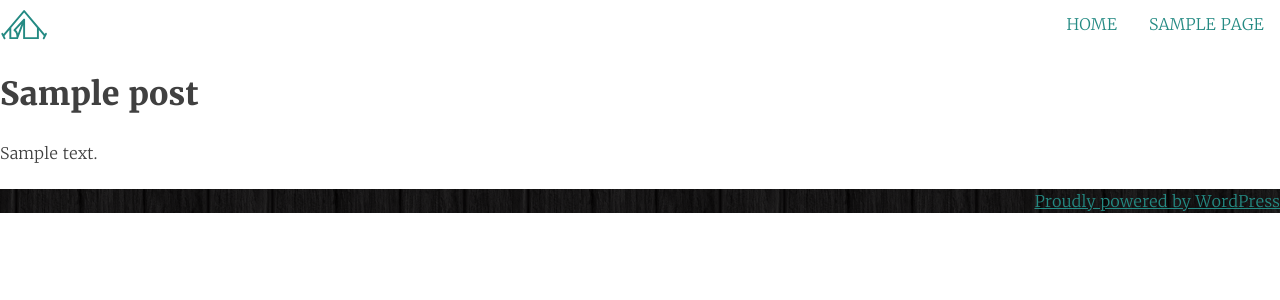
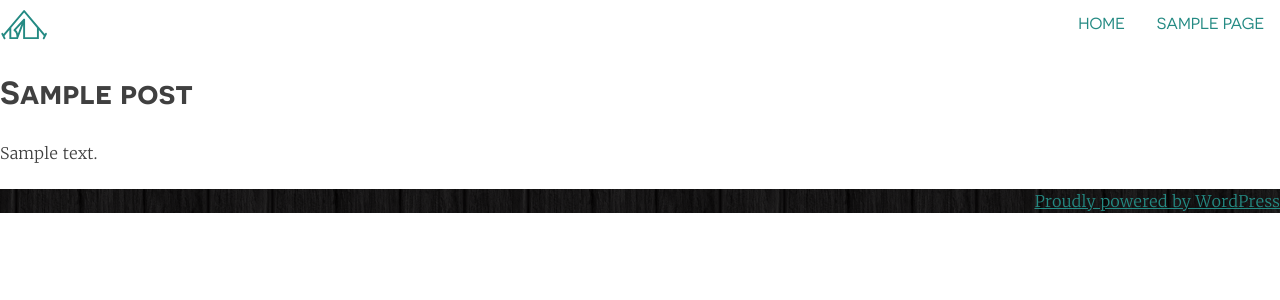
Before and after one commit to DCCA/inhabitent-wordpress, a WordPress theme: template themes/inhabitent-theme/page.php in a window 1280 px wide. Shown: the top 300 px of the page. Run offline with PHP 8.4 and a stand-in for WordPress, Linux system fonts and the light colour scheme; the site name, menu and one post (Sample post) are stand-ins, and other content is empty; some libraries are stand-ins or nearby versions.

```diff
--- a/themes/inhabitent-theme/header.php
+++ b/themes/inhabitent-theme/header.php
@@ -36,7 +36,9 @@
 					<div class='inhabitent-hero-banner'>
 						<img src="<?php echo get_template_directory_uri() . '/assets/logos/inhabitent-logo-full.svg' ?>" alt="full-white-tent-logo" class="inhabitent-logo-front-page">
 					</div>
+					</header><!-- #masthead -->
+					<div id="content" class='site-content one-column' >
+				<?php else : ?>
+					</header><!-- #masthead -->
+					<div id="content" class='site-content two-column' >
 				<?php endif; ?>
-
-			</header><!-- #masthead -->
-			<div id="content" class="site-content">
--- a/themes/inhabitent-theme/page.php
+++ b/themes/inhabitent-theme/page.php
@@ -18,6 +18,6 @@ get_header(); ?>
 
 		</main><!-- #main -->
 	</div><!-- #primary -->
+	<?php get_sidebar(); ?>
 
-<?php get_sidebar(); ?>
 <?php get_footer(); ?>
--- a/themes/inhabitent-theme/sass/_fonts.scss
+++ b/themes/inhabitent-theme/sass/_fonts.scss
@@ -12,26 +12,33 @@
 
 @font-face {
   font-family: 'Merriweather Web';
-  src: url('assets/fonts/Merriweather/fonts/merriweather-light-webfont.eot');
-  src: url('fonts/merriweather-light-webfont.eot?#iefix')
+  src: url('../../assets/fonts/Merriweather/fonts/merriweather-light-webfont.eot');
+  src: url('../../assets/fonts/Merriweather/fonts/merriweather-light-webfont.eot?#iefix')
       format('embedded-opentype'),
-    url('fonts/merriweather-light-webfont.woff2') format('woff2'),
-    url('fonts/merriweather-light-webfont.woff') format('woff'),
-    url('fonts/merriweather-light-webfont.ttf') format('truetype'),
-    url('fonts/merriweather-light-webfont.svg#merriweatherlight') format('svg');
+    url('../../assets/fonts/Merriweather/fonts/merriweather-light-webfont.woff2')
+      format('woff2'),
+    url('../../assets/fonts/Merriweather/fonts/merriweather-light-webfont.woff')
+      format('woff'),
+    url('../../assets/fonts/Merriweather/fonts/merriweather-light-webfont.ttf')
+      format('truetype'),
+    url('../../assets/fonts/Merriweather/fonts/merriweather-light-webfont.svg#merriweatherlight')
+      format('svg');
   font-weight: normal;
   font-style: normal;
 }
 
 @font-face {
   font-family: 'Merriweather Web';
-  src: url('fonts/merriweather-lightitalic-webfont.eot');
-  src: url('fonts/merriweather-lightitalic-webfont.eot?#iefix')
+  src: url('../../assets/fonts/Merriweather/fonts/merriweather-lightitalic-webfont.eot');
+  src: url('../../assets/fonts/Merriweather/fonts/merriweather-lightitalic-webfont.eot?#iefix')
       format('embedded-opentype'),
-    url('fonts/merriweather-lightitalic-webfont.woff2') format('woff2'),
-    url('fonts/merriweather-lightitalic-webfont.woff') format('woff'),
-    url('fonts/merriweather-lightitalic-webfont.ttf') format('truetype'),
-    url('fonts/merriweather-lightitalic-webfont.svg#merriweatherlight_italic')
+    url('../../assets/fonts/Merriweather/fonts/merriweather-lightitalic-webfont.woff2')
+      format('woff2'),
+    url('../../assets/fonts/Merriweather/fonts/merriweather-lightitalic-webfont.woff')
+      format('woff'),
+    url('../../assets/fonts/Merriweather/fonts/merriweather-lightitalic-webfont.ttf')
+      format('truetype'),
+    url('../../assets/fonts/Merriweather/fonts/merriweather-lightitalic-webfont.svg#merriweatherlight_italic')
       format('svg');
   font-weight: normal;
   font-style: italic;
@@ -39,26 +46,33 @@
 
 @font-face {
   font-family: 'Merriweather Web';
-  src: url('fonts/merriweather-bold-webfont.eot');
-  src: url('fonts/merriweather-bold-webfont.eot?#iefix')
+  src: url('../../assets/fonts/Merriweather/fonts/merriweather-bold-webfont.eot');
+  src: url('../../assets/fonts/Merriweather/fonts/merriweather-bold-webfont.eot?#iefix')
       format('embedded-opentype'),
-    url('fonts/merriweather-bold-webfont.woff2') format('woff2'),
-    url('fonts/merriweather-bold-webfont.woff') format('woff'),
-    url('fonts/merriweather-bold-webfont.ttf') format('truetype'),
-    url('fonts/merriweather-bold-webfont.svg#merriweatherbold') format('svg');
+    url('../../assets/fonts/Merriweather/fonts/merriweather-bold-webfont.woff2')
+      format('woff2'),
+    url('../../assets/fonts/Merriweather/fonts/merriweather-bold-webfont.woff')
+      format('woff'),
+    url('../../assets/fonts/Merriweather/fonts/merriweather-bold-webfont.ttf')
+      format('truetype'),
+    url('../../assets/fonts/Merriweather/fonts/merriweather-bold-webfont.svg#merriweatherbold')
+      format('svg');
   font-weight: bold;
   font-style: normal;
 }
 
 @font-face {
   font-family: 'Merriweather Web';
-  src: url('fonts/merriweather-bolditalic-webfont.eot');
-  src: url('fonts/merriweather-bolditalic-webfont.eot?#iefix')
+  src: url('../../assets/fonts/Merriweather/fonts/merriweather-bolditalic-webfont.eot');
+  src: url('../../assets/fonts/Merriweather/fonts/merriweather-bolditalic-webfont.eot?#iefix')
       format('embedded-opentype'),
-    url('fonts/merriweather-bolditalic-webfont.woff2') format('woff2'),
-    url('fonts/merriweather-bolditalic-webfont.woff') format('woff'),
-    url('fonts/merriweather-bolditalic-webfont.ttf') format('truetype'),
-    url('fonts/merriweather-bolditalic-webfont.svg#merriweatherbold_italic')
+    url('../../assets/fonts/Merriweather/fonts/merriweather-bolditalic-webfont.woff2')
+      format('woff2'),
+    url('../../assets/fonts/Merriweather/fonts/merriweather-bolditalic-webfont.woff')
+      format('woff'),
+    url('../../assets/fonts/Merriweather/fonts/merriweather-bolditalic-webfont.ttf')
+      format('truetype'),
+    url('../../assets/fonts/Merriweather/fonts/merriweather-bolditalic-webfont.svg#merriweatherbold_italic')
       format('svg');
   font-weight: bold;
   font-style: italic;
@@ -74,13 +88,16 @@
 
 @font-face {
   font-family: 'Novecento Sans Web';
-  src: url('fonts/novecentosanswide-normal-webfont.eot');
-  src: url('fonts/novecentosanswide-normal-webfont.eot?#iefix')
+  src: url('../../assets/fonts/Novecento/fonts/novecentosanswide-normal-webfont.eot');
+  src: url('../../assets/fonts/Novecento/fonts/novecentosanswide-normal-webfont.eot?#iefix')
       format('embedded-opentype'),
-    url('fonts/novecentosanswide-normal-webfont.woff2') format('woff2'),
-    url('fonts/novecentosanswide-normal-webfont.woff') format('woff'),
-    url('fonts/novecentosanswide-normal-webfont.ttf') format('truetype'),
-    url('fonts/novecentosanswide-normal-webfont.svg#novecento_sans_widenormal')
+    url('../../assets/fonts/Novecento/fonts/novecentosanswide-normal-webfont.woff2')
+      format('woff2'),
+    url('../../assets/fonts/Novecento/fonts/novecentosanswide-normal-webfont.woff')
+      format('woff'),
+    url('../../assets/fonts/Novecento/fonts/novecentosanswide-normal-webfont.ttf')
+      format('truetype'),
+    url('../../assets/fonts/Novecento/fonts/novecentosanswide-normal-webfont.svg#novecento_sans_widenormal')
       format('svg');
   font-weight: normal;
   font-style: normal;
@@ -88,13 +105,16 @@
 
 @font-face {
   font-family: 'Novecento Sans Web';
-  src: url('fonts/novecentosanswide-demibold-webfont.eot');
-  src: url('fonts/novecentosanswide-demibold-webfont.eot?#iefix')
+  src: url('../../assets/fonts/Novecento/fonts/novecentosanswide-demibold-webfont.eot');
+  src: url('../../assets/fonts/Novecento/fonts/novecentosanswide-demibold-webfont.eot?#iefix')
       format('embedded-opentype'),
-    url('fonts/novecentosanswide-demibold-webfont.woff2') format('woff2'),
-    url('fonts/novecentosanswide-demibold-webfont.woff') format('woff'),
-    url('fonts/novecentosanswide-demibold-webfont.ttf') format('truetype'),
-    url('fonts/novecentosanswide-demibold-webfont.svg#novecento_sans_widedemibold')
+    url('../../assets/fonts/Novecento/fonts/novecentosanswide-demibold-webfont.woff2')
+      format('woff2'),
+    url('../../assets/fonts/Novecento/fonts/novecentosanswide-demibold-webfont.woff')
+      format('woff'),
+    url('../../assets/fonts/Novecento/fonts/novecentosanswide-demibold-webfont.ttf')
+      format('truetype'),
+    url('../../assets/fonts/Novecento/fonts/novecentosanswide-demibold-webfont.svg#novecento_sans_widedemibold')
       format('svg');
   font-weight: bold;
   font-style: normal;
--- a/themes/inhabitent-theme/sass/_navigation.scss
+++ b/themes/inhabitent-theme/sass/_navigation.scss
@@ -78,6 +78,9 @@ a {
     float: left;
     position: relative;
     padding: 0 1rem;
+    a {
+      font-family: $font__headings;
+    }
     &:hover > a,
     &.focus > a {
     }
--- a/themes/inhabitent-theme/sass/_page-templates.scss
+++ b/themes/inhabitent-theme/sass/_page-templates.scss
@@ -23,7 +23,7 @@
 }
 
 /* Pages */
-.site-content {
+.two-column {
   display: grid;
   grid-template-columns: 70% 30%;
 }
--- a/themes/inhabitent-theme/sass/_typography.scss
+++ b/themes/inhabitent-theme/sass/_typography.scss
@@ -26,6 +26,7 @@ h4,
 h5,
 h6 {
   clear: both;
+  font-family: $font__headings;
 }
 
 /* Copy */
--- a/themes/inhabitent-theme/sass/_variables.scss
+++ b/themes/inhabitent-theme/sass/_variables.scss
@@ -21,6 +21,7 @@ $color__link-hover: #248a83;
 
 // Typography
 
+$font__headings: 'Novecento Sans Web', 'Arial';
 $font__main: 'Merriweather Web', sans-serif;
 $font__code: Monaco, Consolas, 'Andale Mono', 'DejaVu Sans Mono', monospace;
 $font__pre: 'Courier 10 Pitch', Courier, monospace;
--- a/themes/inhabitent-theme/style.css
+++ b/themes/inhabitent-theme/style.css
@@ -234,29 +234,29 @@ th {
 */
 @font-face {
   font-family: 'Merriweather Web';
-  src: url("assets/fonts/Merriweather/fonts/merriweather-light-webfont.eot");
-  src: url("fonts/merriweather-light-webfont.eot?#iefix") format("embedded-opentype"), url("fonts/merriweather-light-webfont.woff2") format("woff2"), url("fonts/merriweather-light-webfont.woff") format("woff"), url("fonts/merriweather-light-webfont.ttf") format("truetype"), url("fonts/merriweather-light-webfont.svg#merriweatherlight") format("svg");
+  src: url("../../assets/fonts/Merriweather/fonts/merriweather-light-webfont.eot");
+  src: url("../../assets/fonts/Merriweather/fonts/merriweather-light-webfont.eot?#iefix") format("embedded-opentype"), url("../../assets/fonts/Merriweather/fonts/merriweather-light-webfont.woff2") format("woff2"), url("../../assets/fonts/Merriweather/fonts/merriweather-light-webfont.woff") format("woff"), url("../../assets/fonts/Merriweather/fonts/merriweather-light-webfont.ttf") format("truetype"), url("../../assets/fonts/Merriweather/fonts/merriweather-light-webfont.svg#merriweatherlight") format("svg");
   font-weight: normal;
   font-style: normal; }
 
 @font-face {
   font-family: 'Merriweather Web';
-  src: url("fonts/merriweather-lightitalic-webfont.eot");
-  src: url("fonts/merriweather-lightitalic-webfont.eot?#iefix") format("embedded-opentype"), url("fonts/merriweather-lightitalic-webfont.woff2") format("woff2"), url("fonts/merriweather-lightitalic-webfont.woff") format("woff"), url("fonts/merriweather-lightitalic-webfont.ttf") format("truetype"), url("fonts/merriweather-lightitalic-webfont.svg#merriweatherlight_italic") format("svg");
+  src: url("../../assets/fonts/Merriweather/fonts/merriweather-lightitalic-webfont.eot");
+  src: url("../../assets/fonts/Merriweather/fonts/merriweather-lightitalic-webfont.eot?#iefix") format("embedded-opentype"), url("../../assets/fonts/Merriweather/fonts/merriweather-lightitalic-webfont.woff2") format("woff2"), url("../../assets/fonts/Merriweather/fonts/merriweather-lightitalic-webfont.woff") format("woff"), url("../../assets/fonts/Merriweather/fonts/merriweather-lightitalic-webfont.ttf") format("truetype"), url("../../assets/fonts/Merriweather/fonts/merriweather-lightitalic-webfont.svg#merriweatherlight_italic") format("svg");
   font-weight: normal;
   font-style: italic; }
 
 @font-face {
   font-family: 'Merriweather Web';
-  src: url("fonts/merriweather-bold-webfont.eot");
-  src: url("fonts/merriweather-bold-webfont.eot?#iefix") format("embedded-opentype"), url("fonts/merriweather-bold-webfont.woff2") format("woff2"), url("fonts/merriweather-bold-webfont.woff") format("woff"), url("fonts/merriweather-bold-webfont.ttf") format("truetype"), url("fonts/merriweather-bold-webfont.svg#merriweatherbold") format("svg");
+  src: url("../../assets/fonts/Merriweather/fonts/merriweather-bold-webfont.eot");
+  src: url("../../assets/fonts/Merriweather/fonts/merriweather-bold-webfont.eot?#iefix") format("embedded-opentype"), url("../../assets/fonts/Merriweather/fonts/merriweather-bold-webfont.woff2") format("woff2"), url("../../assets/fonts/Merriweather/fonts/merriweather-bold-webfont.woff") format("woff"), url("../../assets/fonts/Merriweather/fonts/merriweather-bold-webfont.ttf") format("truetype"), url("../../assets/fonts/Merriweather/fonts/merriweather-bold-webfont.svg#merriweatherbold") format("svg");
   font-weight: bold;
   font-style: normal; }
 
 @font-face {
   font-family: 'Merriweather Web';
-  src: url("fonts/merriweather-bolditalic-webfont.eot");
-  src: url("fonts/merriweather-bolditalic-webfont.eot?#iefix") format("embedded-opentype"), url("fonts/merriweather-bolditalic-webfont.woff2") format("woff2"), url("fonts/merriweather-bolditalic-webfont.woff") format("woff"), url("fonts/merriweather-bolditalic-webfont.ttf") format("truetype"), url("fonts/merriweather-bolditalic-webfont.svg#merriweatherbold_italic") format("svg");
+  src: url("../../assets/fonts/Merriweather/fonts/merriweather-bolditalic-webfont.eot");
+  src: url("../../assets/fonts/Merriweather/fonts/merriweather-bolditalic-webfont.eot?#iefix") format("embedded-opentype"), url("../../assets/fonts/Merriweather/fonts/merriweather-bolditalic-webfont.woff2") format("woff2"), url("../../assets/fonts/Merriweather/fonts/merriweather-bolditalic-webfont.woff") format("woff"), url("../../assets/fonts/Merriweather/fonts/merriweather-bolditalic-webfont.ttf") format("truetype"), url("../../assets/fonts/Merriweather/fonts/merriweather-bolditalic-webfont.svg#merriweatherbold_italic") format("svg");
   font-weight: bold;
   font-style: italic; }
 
@@ -269,15 +269,15 @@ th {
 */
 @font-face {
   font-family: 'Novecento Sans Web';
-  src: url("fonts/novecentosanswide-normal-webfont.eot");
-  src: url("fonts/novecentosanswide-normal-webfont.eot?#iefix") format("embedded-opentype"), url("fonts/novecentosanswide-normal-webfont.woff2") format("woff2"), url("fonts/novecentosanswide-normal-webfont.woff") format("woff"), url("fonts/novecentosanswide-normal-webfont.ttf") format("truetype"), url("fonts/novecentosanswide-normal-webfont.svg#novecento_sans_widenormal") format("svg");
+  src: url("../../assets/fonts/Novecento/fonts/novecentosanswide-normal-webfont.eot");
+  src: url("../../assets/fonts/Novecento/fonts/novecentosanswide-normal-webfont.eot?#iefix") format("embedded-opentype"), url("../../assets/fonts/Novecento/fonts/novecentosanswide-normal-webfont.woff2") format("woff2"), url("../../assets/fonts/Novecento/fonts/novecentosanswide-normal-webfont.woff") format("woff"), url("../../assets/fonts/Novecento/fonts/novecentosanswide-normal-webfont.ttf") format("truetype"), url("../../assets/fonts/Novecento/fonts/novecentosanswide-normal-webfont.svg#novecento_sans_widenormal") format("svg");
   font-weight: normal;
   font-style: normal; }
 
 @font-face {
   font-family: 'Novecento Sans Web';
-  src: url("fonts/novecentosanswide-demibold-webfont.eot");
-  src: url("fonts/novecentosanswide-demibold-webfont.eot?#iefix") format("embedded-opentype"), url("fonts/novecentosanswide-demibold-webfont.woff2") format("woff2"), url("fonts/novecentosanswide-demibold-webfont.woff") format("woff"), url("fonts/novecentosanswide-demibold-webfont.ttf") format("truetype"), url("fonts/novecentosanswide-demibold-webfont.svg#novecento_sans_widedemibold") format("svg");
+  src: url("../../assets/fonts/Novecento/fonts/novecentosanswide-demibold-webfont.eot");
+  src: url("../../assets/fonts/Novecento/fonts/novecentosanswide-demibold-webfont.eot?#iefix") format("embedded-opentype"), url("../../assets/fonts/Novecento/fonts/novecentosanswide-demibold-webfont.woff2") format("woff2"), url("../../assets/fonts/Novecento/fonts/novecentosanswide-demibold-webfont.woff") format("woff"), url("../../assets/fonts/Novecento/fonts/novecentosanswide-demibold-webfont.ttf") format("truetype"), url("../../assets/fonts/Novecento/fonts/novecentosanswide-demibold-webfont.svg#novecento_sans_widedemibold") format("svg");
   font-weight: bold;
   font-style: normal; }
 
@@ -305,7 +305,8 @@ h3,
 h4,
 h5,
 h6 {
-  clear: both; }
+  clear: both;
+  font-family: "Novecento Sans Web", "Arial"; }
 
 /* Copy */
 p {
@@ -536,6 +537,8 @@ a {
     float: left;
     position: relative;
     padding: 0 1rem; }
+    .main-navigation li a {
+      font-family: "Novecento Sans Web", "Arial"; }
   .main-navigation a {
     display: block;
     text-decoration: none;
@@ -766,7 +769,7 @@ object {
   display: flex; }
 
 /* Pages */
-.site-content {
+.two-column {
   display: grid;
   grid-template-columns: 70% 30%; }
 
```
Also changed, not shown: plugins/inhabitent-product/README.md, themes/inhabitent-theme/build/css/style.min.css, themes/inhabitent-theme/front-page.php (line endings or trailing spaces), 1 other file.
